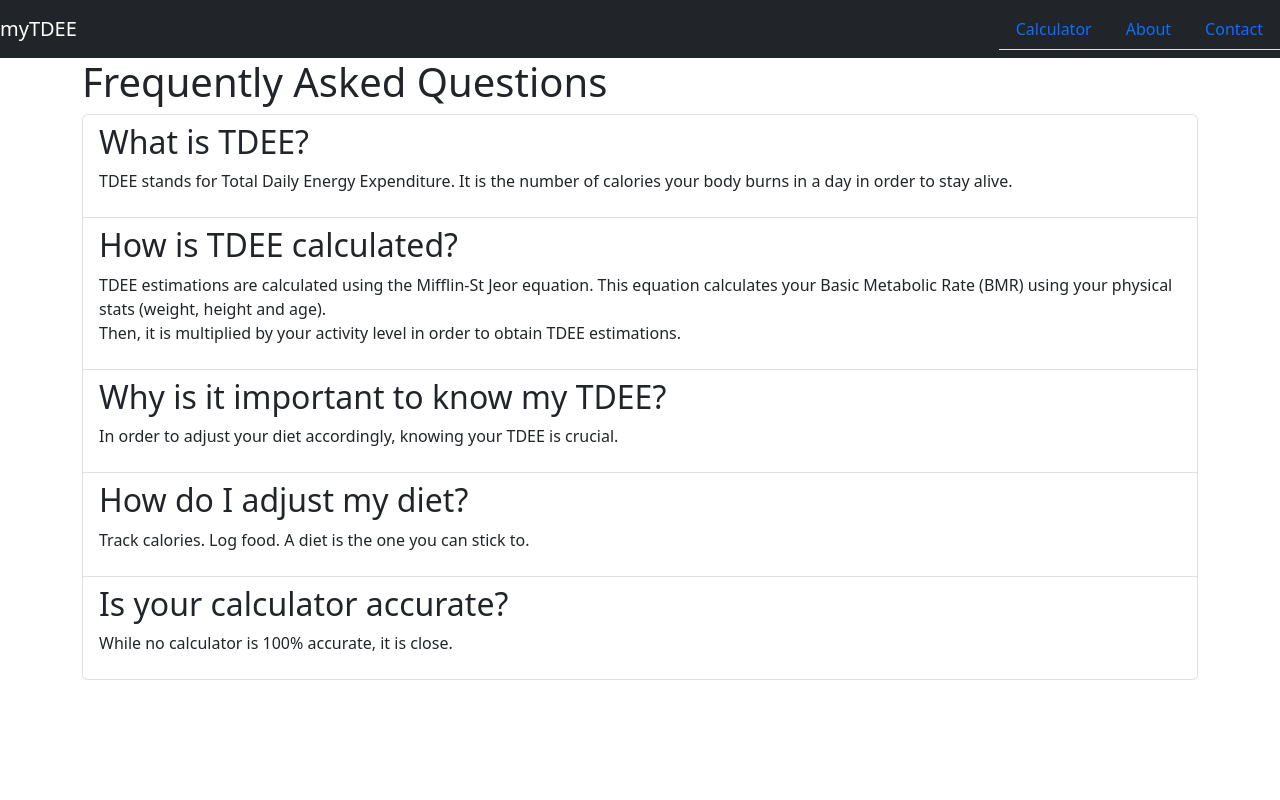
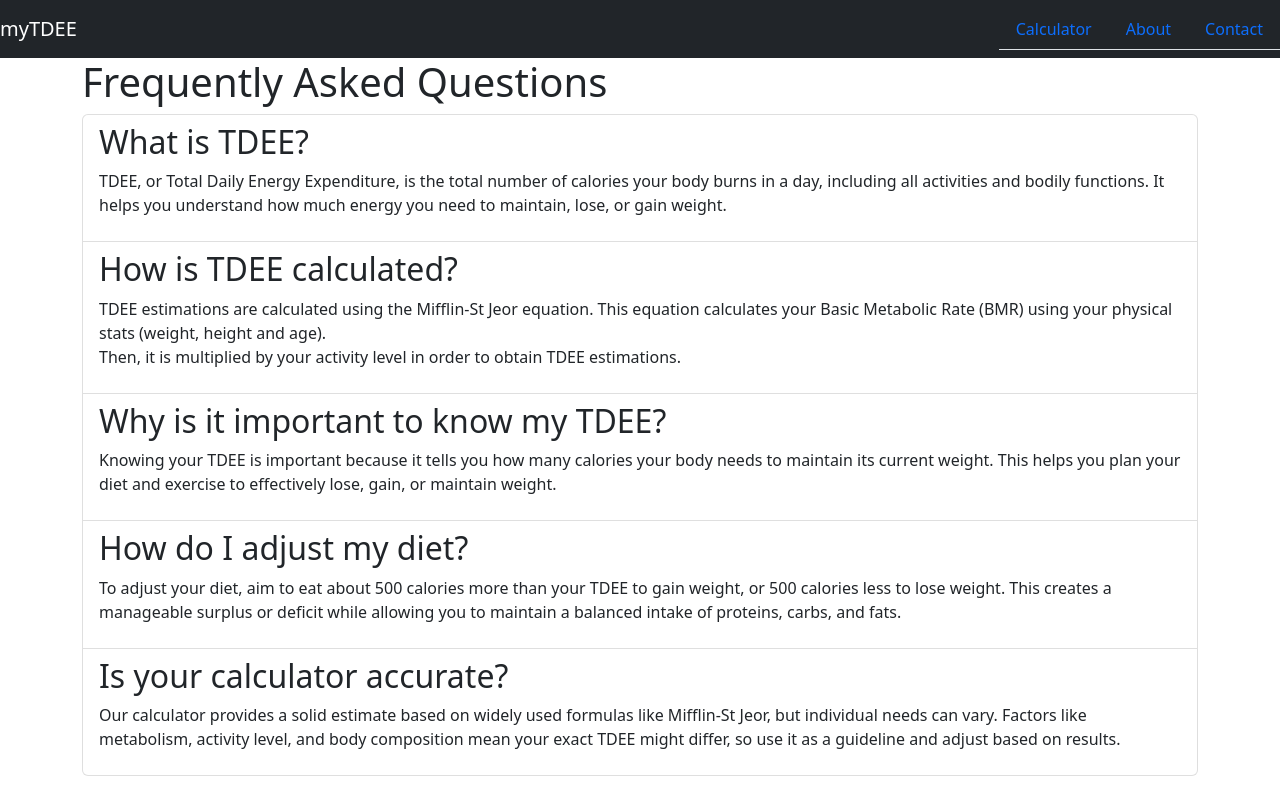
Before and after one commit to gitWilber/myTdeeWebsite, a plain HTML site: page faq.html in a window 1280 px wide. Drawn offline with nearby package versions, Linux system fonts and the light colour scheme.

Commit message:
Update faq.html

```diff
--- a/faq.html
+++ b/faq.html
@@ -31,7 +31,7 @@
     <div class="list-group ">
         <div class="list-group-item">
             <h2>What is TDEE?</h2>
-            <p>TDEE stands for Total Daily Energy Expenditure. It is the number of calories your body burns in a day in order to stay alive. </p>
+            <p>TDEE, or Total Daily Energy Expenditure, is the total number of calories your body burns in a day, including all activities and bodily functions. It helps you understand how much energy you need to maintain, lose, or gain weight. </p>
         </div>
         <div class="list-group-item">
             <h2>How is TDEE calculated?</h2>
@@ -42,15 +42,15 @@
         </div>
         <div class="list-group-item">
             <h2>Why is it important to know my TDEE?</h2>
-            <p>In order to adjust your diet accordingly, knowing your TDEE is crucial. </p>
+            <p>Knowing your TDEE is important because it tells you how many calories your body needs to maintain its current weight. This helps you plan your diet and exercise to effectively lose, gain, or maintain weight. </p>
         </div>
         <div class="list-group-item">
             <h2>How do I adjust my diet?</h2>
-            <p>Track calories. Log food. A diet is the one you can stick to.</p>
+            <p>To adjust your diet, aim to eat about 500 calories more than your TDEE to gain weight, or 500 calories less to lose weight. This creates a manageable surplus or deficit while allowing you to maintain a balanced intake of proteins, carbs, and fats.</p>
         </div>
         <div class="list-group-item">
             <h2>Is your calculator accurate?</h2>
-            <p>While no calculator is 100% accurate, it is close. </p>
+            <p>Our calculator provides a solid estimate based on widely used formulas like Mifflin-St Jeor, but individual needs can vary. Factors like metabolism, activity level, and body composition mean your exact TDEE might differ, so use it as a guideline and adjust based on results. </p>
         </div>
         </div>
 </div>
```
